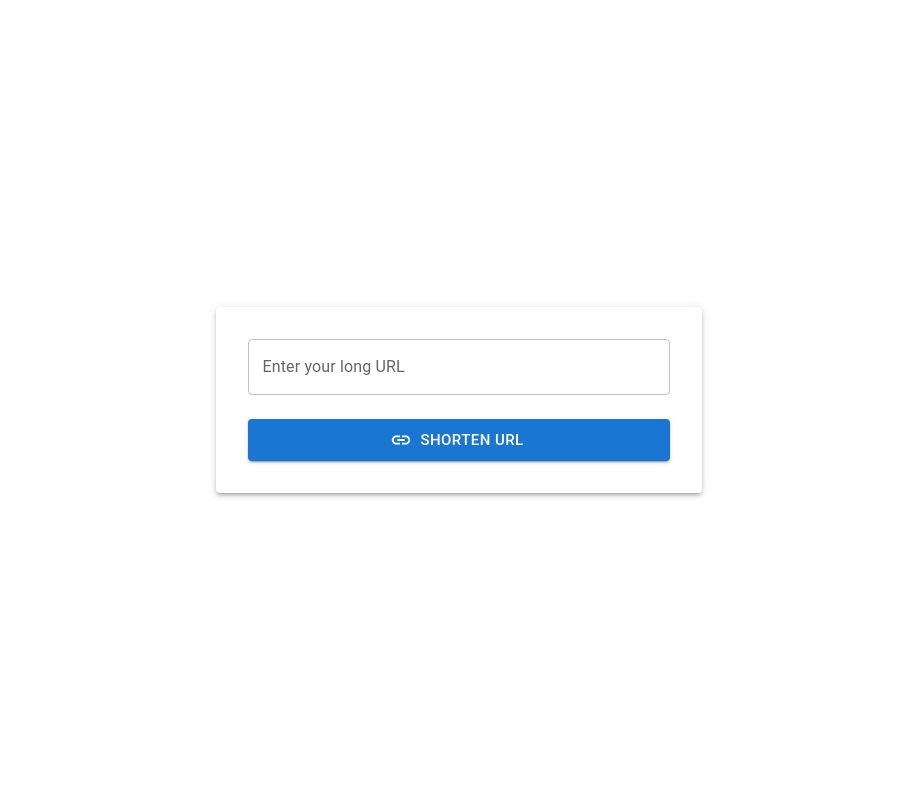
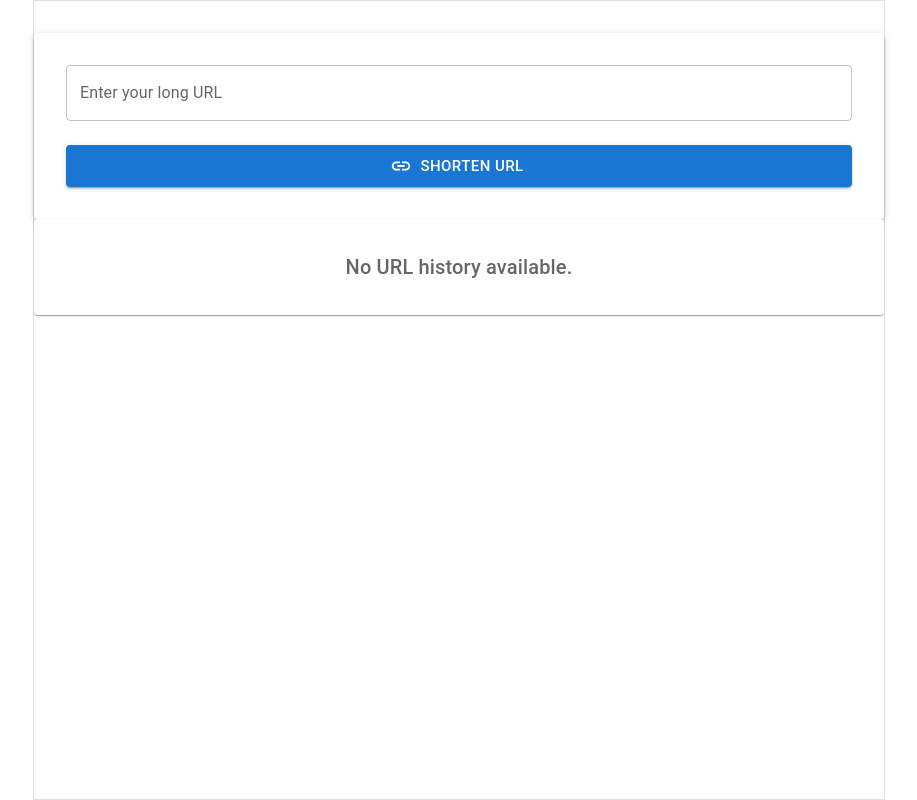
Before and after one commit to KayKTA/url-shortener, a React app in the folder frontend/: page / in a window 1280 px wide. Shown: the whole page, without its empty margins (181-1098 px from the left). Built offline with nearby package versions, Linux system fonts and the light colour scheme; the HTML template or start-up script is replaced by a standard one.

Commit message:
feat: implement URL history management with useUrlHistory hook and UrlHistory component

```diff
--- a/frontend/src/App.tsx
+++ b/frontend/src/App.tsx
@@ -2,19 +2,31 @@ import { Container, Box } from '@mui/material';
 import { UrlShortenerForm } from './components/UrlShortenerForm';
 import { UrlShortenerResult } from './components/UrlShortenerResult';
 import { useUrlShortener } from './hooks/useUrlShortener';
+import { UrlHistory } from './components/UrlHistory';
+import { useUrlHistory } from './hooks/useUrlHistory';
+import { useEffect } from 'react';
 
 function App() {
     const { result, loading, error, shorten } = useUrlShortener();
+    const { history, addUrlToHistory } = useUrlHistory();
+
+    useEffect(() => {
+        if (result) {
+            addUrlToHistory(result);
+        }
+    }, [result]);
 
     return (
         <Container maxWidth="md">
             <Box
                 sx={{
                     minHeight: '100vh',
-                    display: 'flex',
-                    flexDirection: 'column',
-                    justifyContent: 'center',
+                    // display: 'flex',
+                    // flexDirection: 'column',
+                    // justifyContent: 'center',
                     py: 4,
+                    // my: 4,
+                    border: "1px solid #e0e0e0",
                 }}
             >
                 <UrlShortenerForm
@@ -24,6 +36,8 @@ function App() {
                 />
 
                 {result && <UrlShortenerResult result={result} />}
+
+                <UrlHistory history={history} />
             </Box>
         </Container>
     );
--- /dev/null
+++ b/frontend/src/components/UrlHistory.tsx
@@ -0,0 +1,28 @@
+import { Paper, Typography } from "@mui/material";
+import type { UrlResponse } from "../types/shortener";
+
+interface UrlHistoryProps {
+    history: UrlResponse[];
+}
+export const UrlHistory = ({ history }: UrlHistoryProps) => {
+
+    if (history.length === 0) {
+        return (
+            <Paper sx={{ p: 4, mx: 'auto', textAlign: 'center' }}>
+                <Typography variant="h6" color="text.secondary">
+                    No URL history available.
+                </Typography>
+            </Paper>
+        );
+    }
+    return (
+        <Paper sx={{ p: 4, mx: 'auto' }}>
+            <Typography variant="h6" gutterBottom>
+                URL History
+            </Typography>
+
+            {/* History list here */}
+            {history.length} items in history.
+        </Paper>
+    );
+}
--- /dev/null
+++ b/frontend/src/hooks/useUrlHistory.ts
@@ -0,0 +1,43 @@
+import { useState, useEffect } from 'react';
+import type { UrlResponse } from '../types/shortener';
+
+const HISTORY_KEY = 'url_shortener_history';
+
+export function useUrlHistory() {
+    const [history, setHistory] = useState<UrlResponse[]>([]);
+
+    // Load history from localStorage on initial render
+    useEffect(() => {
+        const saved = localStorage.getItem(HISTORY_KEY);
+        if (saved) {
+            setHistory(JSON.parse(saved));
+        }
+    }, []);
+
+    // Adds a new URL to the history, ensuring no duplicates based on the code
+    const addUrlToHistory = (url: UrlResponse) => {
+        const updatedHistory = [url, ...history.filter(u => u.code !== url.code)];
+        setHistory(updatedHistory);
+        localStorage.setItem(HISTORY_KEY, JSON.stringify(updatedHistory));
+    };
+
+    // Removes a URL from the history based on its code
+    const removeUrlFromHistory = (code: string) => {
+        const updatedHistory = history.filter(url => url.code !== code);
+        setHistory(updatedHistory);
+        localStorage.setItem(HISTORY_KEY, JSON.stringify(updatedHistory));
+    };
+
+    // Clears the entire URL history
+    const clearHistory = () => {
+        setHistory([]);
+        localStorage.removeItem(HISTORY_KEY);
+    };
+
+    return {
+        history,
+        addUrlToHistory,
+        removeUrlFromHistory,
+        clearHistory,
+    };
+}
```
